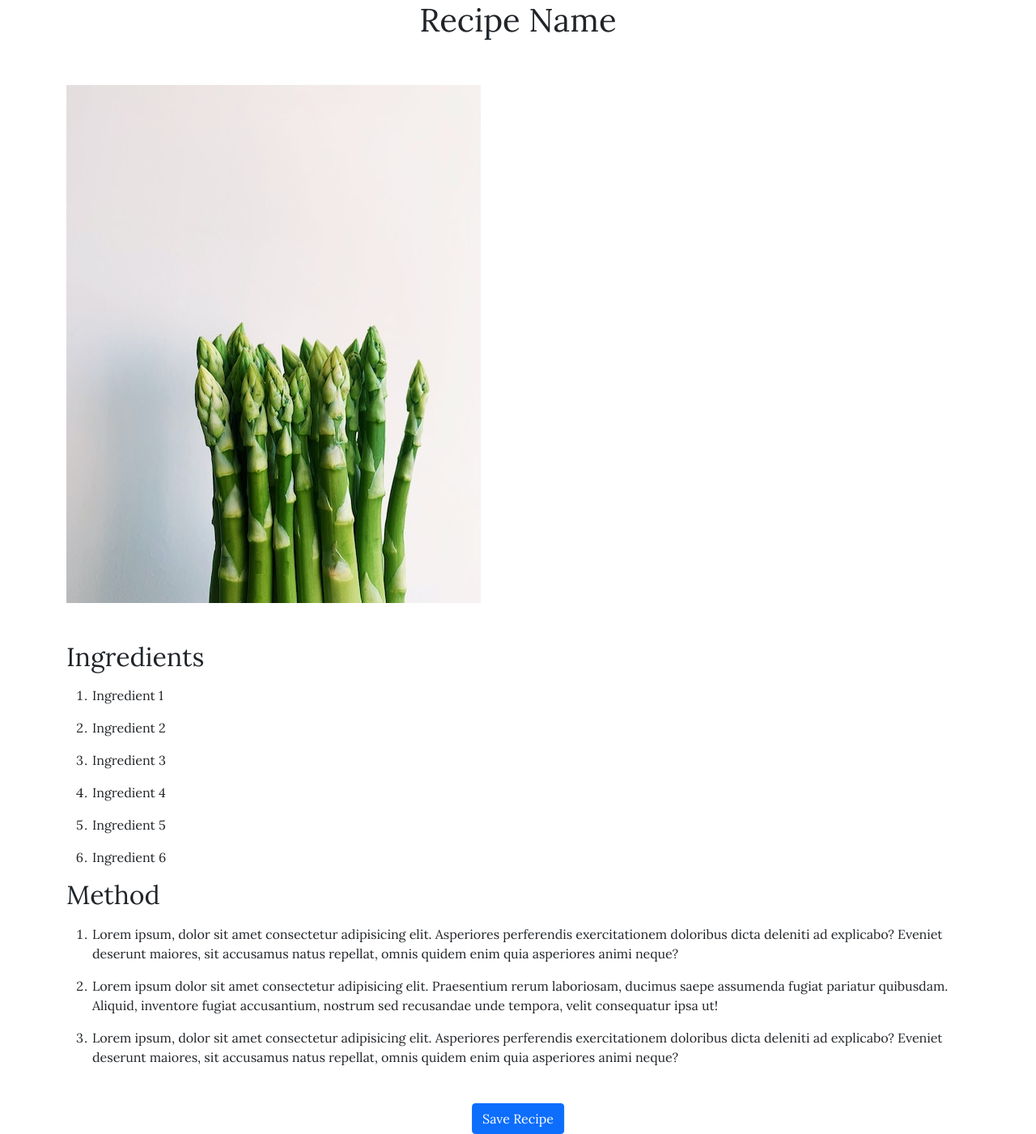
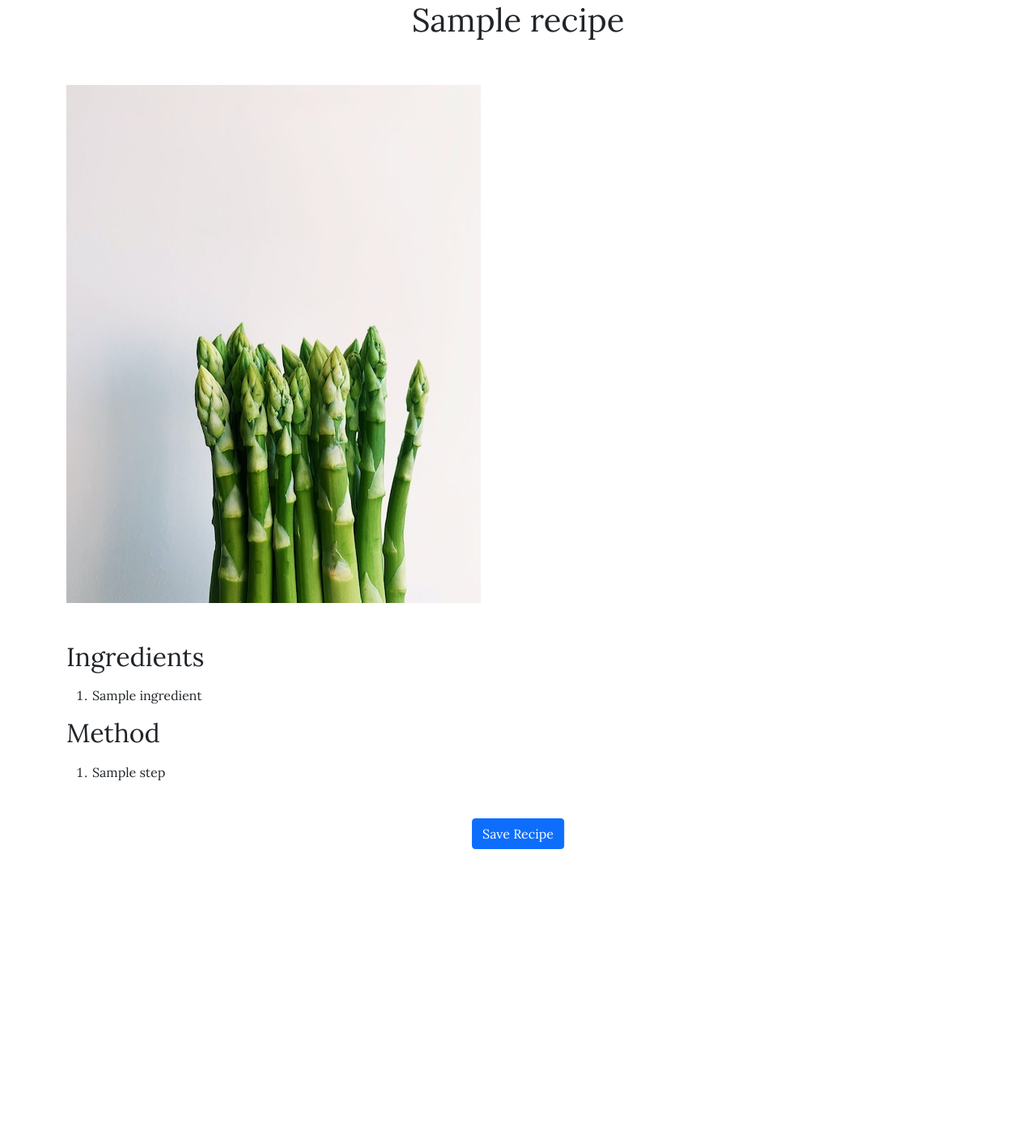
Before and after one commit to Code-Institute-Submissions/jameskelly33-in-season-recipes, a Flask app: template templates/fullrecipe.html in a window 1280 px wide. Shown: the part 55-1456 px from the top of the page at 81% size. After the commit the page ends 1104 px from the top, so only its background shows below. Run offline with Flask 2, Linux system fonts and the light colour scheme; the template is opened without the code that fills it: most values are stand-ins (such as "Sample title", 1, 10 or a date in 2020); some libraries are stand-ins or nearby versions.

Commit message:
Update getfullrecipe function to show recipe name ingredients and method on fullrecipe.html

```diff
--- a/app.py
+++ b/app.py
@@ -64,17 +64,21 @@ def recipes():
 
 
 @app.route("/search", methods=["GET", "POST"])
+
 def search():
     query = request.form.get("query")
     recipes = list(mongo.db.recipes.find({"$text": {"$search": query}}))
+
     return render_template("recipes.html", recipes=recipes)
 
 
-@app.route("/fullrecipe.html")
+@app.route("/fullrecipe.html",  methods=["POST"])
 
 
 def getfullrecipe():
-    return render_template("fullrecipe.html")
+    test = request.form["fullrecipebtn"]
+    recipe = mongo.db.recipes.find_one({"recipe_name": test})
+    return render_template("fullrecipe.html", test=test, recipe= recipe)
 
 @app.route("/myrecipes.html")
 
@@ -90,6 +94,8 @@ def uploadrecipe():
 
 
 
+
+
 if __name__ == "__main__":
     app.run(host=os.environ.get("IP"),
             port=int(os.environ.get("PORT")),
--- a/templates/fullrecipe.html
+++ b/templates/fullrecipe.html
@@ -3,28 +3,20 @@
 <div class="container position-relative">
     <div class="row">
         <div class="col ">
-            <h1 class=text-center>Recipe Name </h1>
+            <h1 class=text-center>{{recipe.recipe_name}} </h1>
             <img  class ="img-fluid my-5" src="{{ url_for('static', filename='images/small_asparagus.jpeg') }}" alt="">
             <h2>Ingredients</h2>
             <ol class="my-2">
-                <li class="my-3">Ingredient 1 </li>
-                <li class="my-3">Ingredient 2</li>
-                <li class="my-3">Ingredient 3</li>
-                <li class="my-3">Ingredient 4</li>
-                <li class="my-3">Ingredient 5</li>
-                <li class="my-3">Ingredient 6</li>
+                {% for ingredient in recipe.recipe_ingredients %}
+                <li class = "my-3">{{ ingredient }}</li>
+                {% endfor  %}
             </ol>
             <h2>Method</h2>
             <ol>
-                <li class="my-3">Lorem ipsum, dolor sit amet consectetur adipisicing elit. Asperiores perferendis
-                    exercitationem doloribus dicta deleniti ad explicabo? Eveniet deserunt maiores, sit accusamus natus
-                    repellat, omnis quidem enim quia asperiores animi neque?</li>
-                <li class="my-3">Lorem ipsum dolor sit amet consectetur adipisicing elit. Praesentium rerum laboriosam,
-                    ducimus saepe assumenda fugiat pariatur quibusdam. Aliquid, inventore fugiat accusantium, nostrum
-                    sed recusandae unde tempora, velit consequatur ipsa ut!</li>
-                <li class="my-3">Lorem ipsum, dolor sit amet consectetur adipisicing elit. Asperiores perferendis
-                    exercitationem doloribus dicta deleniti ad explicabo? Eveniet deserunt maiores, sit accusamus natus
-                    repellat, omnis quidem enim quia asperiores animi neque?</li>
+                {% for step in recipe.method %}
+                <li class = "my-3">{{ step }}</li>
+                {% endfor  %}
+
             </ol>
             <a href="" class='btn btn-primary my-5 position-absolute top-100 start-50 translate-middle'>Save Recipe</a>
         </div>
--- a/templates/ingredients.html
+++ b/templates/ingredients.html
@@ -20,7 +20,7 @@
             alt="A photo of {{ ingredient.ingredient_name }}">
         <div class="card-body text-center">
             <p class="card-text ">{{ ingredient.ingredient_description }}</p>
-            <button class="btn btn-primary">Find Recipes</button>
+            <a href = "#" class="btn btn-primary">Find Recipes</a>
         </div>
     </div>
 
```
Also changed, not shown: templates/recipes.html (+7 -2 lines).
